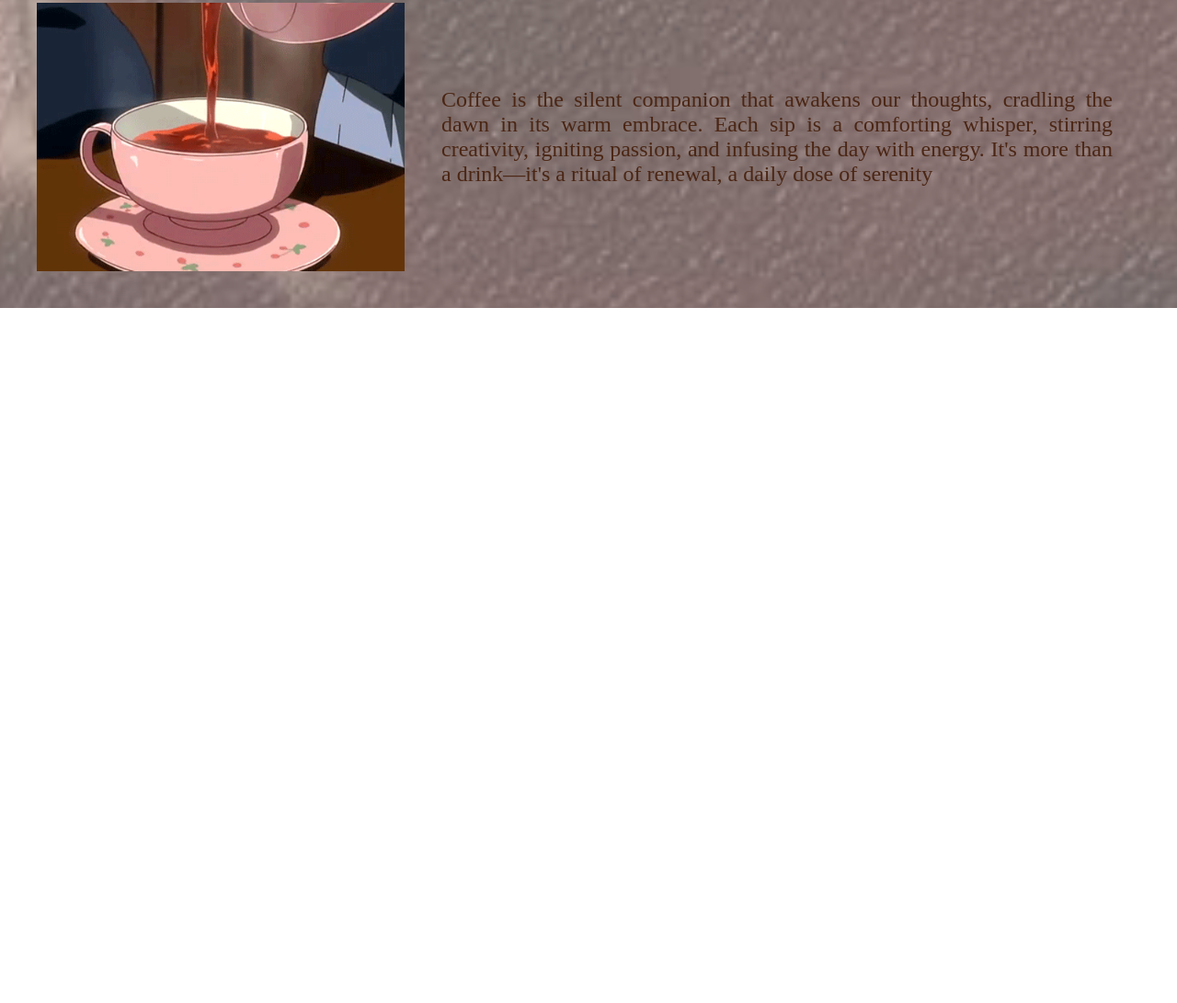
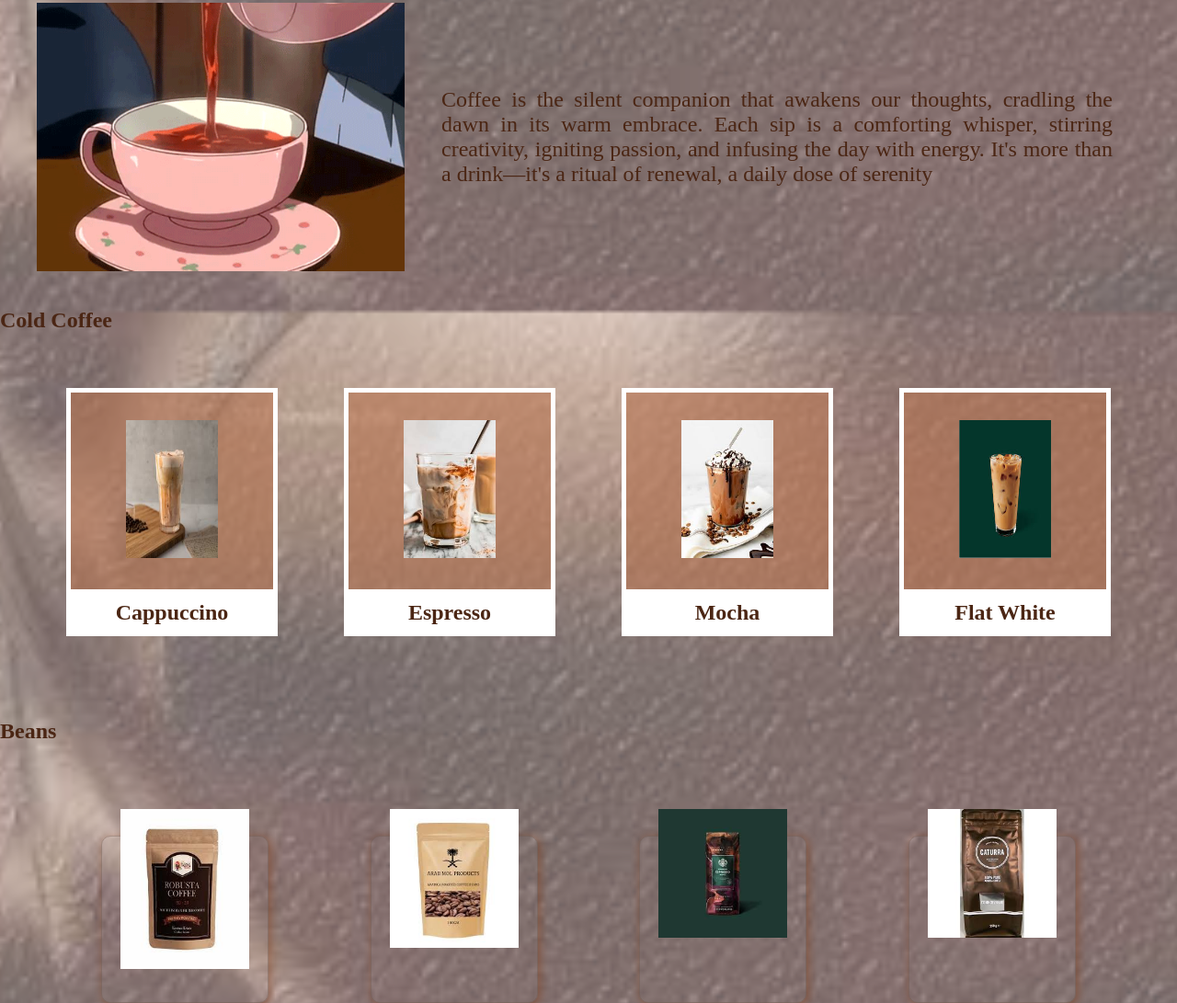
Before and after one commit to Namrajaved22/task06-html-css-responsive-COFFEE-SHOP-website, a plain HTML site: page index.html in a window 1280 px wide. Shown: the part 1261-2352 px from the top of the page at 92% size. Before the commit the page ends 1596 px from the top, so only its background shows below. Drawn offline with Linux system fonts and the light colour scheme; a web font is replaced by a local one.

Commit message:
adding a beans section

```diff
--- a/index.html
+++ b/index.html
@@ -90,6 +90,7 @@
      <p>Espresso + Milk + Chocolate</p>
    </div>
  </div>
+  <!-- Coffee Completed -->
 
  <!-- Image Text -->
 
@@ -100,4 +101,62 @@
 
   <!-- Image Text Completed -->
 
- <!-- Coffee Completed -->
+
+  <!-- cold-Coffee -->
+<h2 id="heading">Cold Coffee</h2>
+<div class="cold-cofe-conatiner">
+ <div class="cofe-cup">
+   <img src="./coffee-images/cold-1.jpeg" alt="">
+   <div class="text-body">
+   <h4>Cappuccino</h4>
+   </div>
+
+ </div>
+ <div class="cofe-cup">
+   <img src="./coffee-images/cold-2.jpeg" alt="">
+   <div class="text-body">
+     <h4>Espresso</h4>
+     </div>
+ </div>
+
+ <div class="cofe-cup">
+   <img src="./coffee-images/cold-4.jpeg" alt="">
+   <div class="text-body">
+     <h4>Mocha</h4>
+     </div>
+ </div>
+
+ <div class="cofe-cup">
+   <img src="./coffee-images/cold-5.jpeg" alt="">
+   <div class="text-body">
+     <h4>Flat White</h4>
+     </div>
+ </div>
+</div>
+<!-- Cold Coffee Completed -->
+
+<!-- Beans -->
+<h2 id="heading">Beans</h2>
+ <div class="beans-container">
+  <div>
+    <img src="./coffee-images/beans-1.jpeg" alt="">
+    <p>Robusta Beans <br> 500g</p>
+  </div>
+
+  <div>
+    <img src="./coffee-images/beans-2.jpeg" alt="">
+    <p>Arabica Beans <br> 500g</p>
+  </div>
+
+  <div>
+    <img src="./coffee-images/beans-3.jpeg" alt="">
+    <p>Espresso Beans <br> 500g</p>
+  </div>
+
+  <div>
+    <img src="./coffee-images/beans-4.jpeg" alt="">
+    <p>Caturra Beans <br> 500g</p>
+  </div>
+
+ </div>
+ <!-- Beans Completed -->
--- a/style.css
+++ b/style.css
@@ -169,3 +169,63 @@ font-family: 'Times New Roman', Times, serif;
     margin-right: 30px;
     text-align: justify;
   }
+
+
+/* Cold coffee */
+
+.cold-cofe-conatiner{
+    display: flex;
+    justify-content: space-evenly;
+    margin-bottom: 90px;
+    margin-top: 60px;
+    }
+    .cold-cofe-conatiner .cofe-cup{
+      width: 220px;
+      height: 260px;
+      background-color: rgba(185, 117, 83, 0.589);
+      border: 5px solid white;
+      text-align: center;
+      transition: transform 0.4s ease-in 0.09s;
+    }
+    .cold-cofe-conatiner .cofe-cup:hover {
+      transform: translateY(-10px);
+    }
+    .cold-cofe-conatiner div img{
+      padding: 30px 0;
+      width: 100px;
+      height: 150px;
+    }
+    .cold-cofe-conatiner .text-body{
+    background-color: #fff;
+    padding: 12px;
+    }
+    .cold-cofe-conatiner .cofe-cup h4{
+      font-size: 3vh;
+    }
+
+    /* Beans */
+.beans-container{
+    display: flex;
+   justify-content: space-evenly;
+   margin-top: 100px;
+  }
+  .beans-container div{
+    text-align: center;
+    width: 180px;
+    height: 180px;
+    border-radius: 10px;
+    border: 1px solid rgba(110, 86, 74, 0.386);
+    box-shadow: 2px 2px 10px 1px rgba(130, 68, 37, 0.589) ;
+  }
+  .beans-container  img{
+    position: relative;
+    top: -30px;
+    width: 140px;
+    background-color: rgba(185, 117, 83, 0.589);
+
+  }
+  .beans-container p{
+    margin-top: -100px;
+
+
+  }
```
